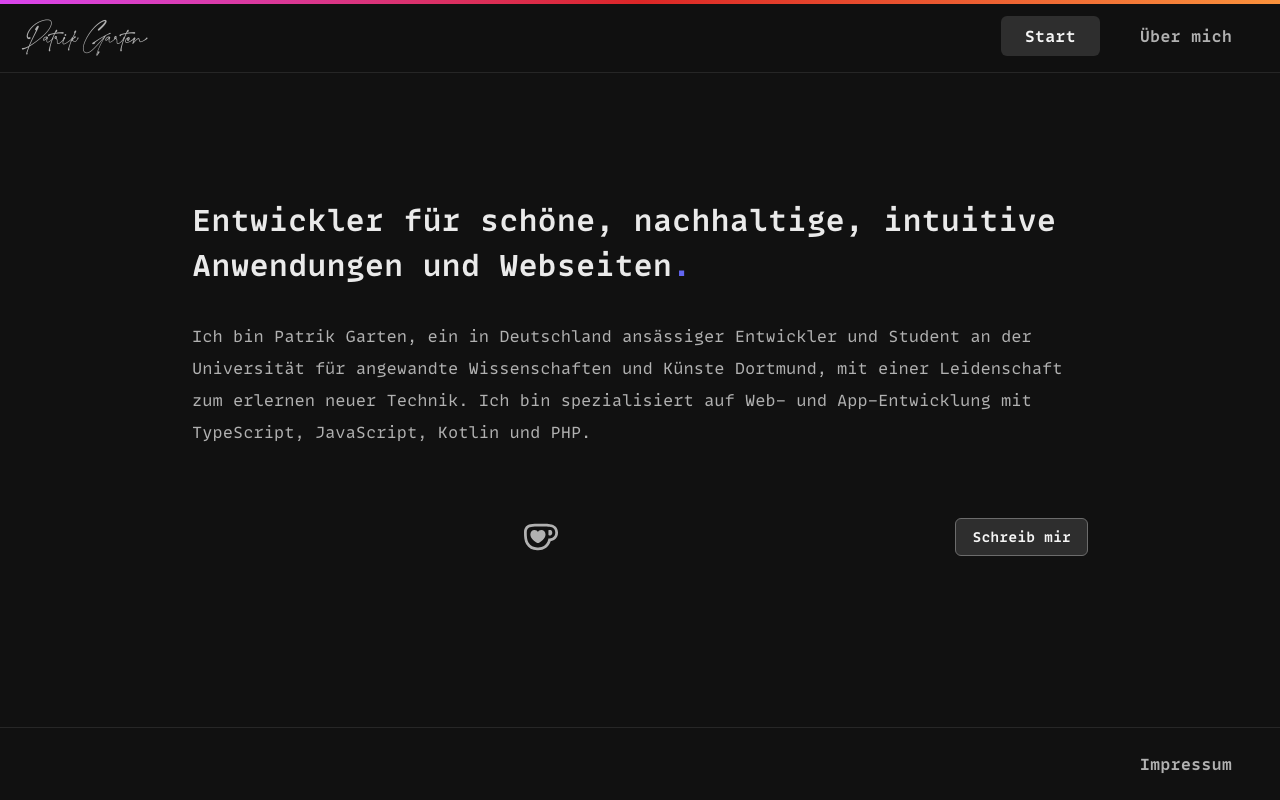
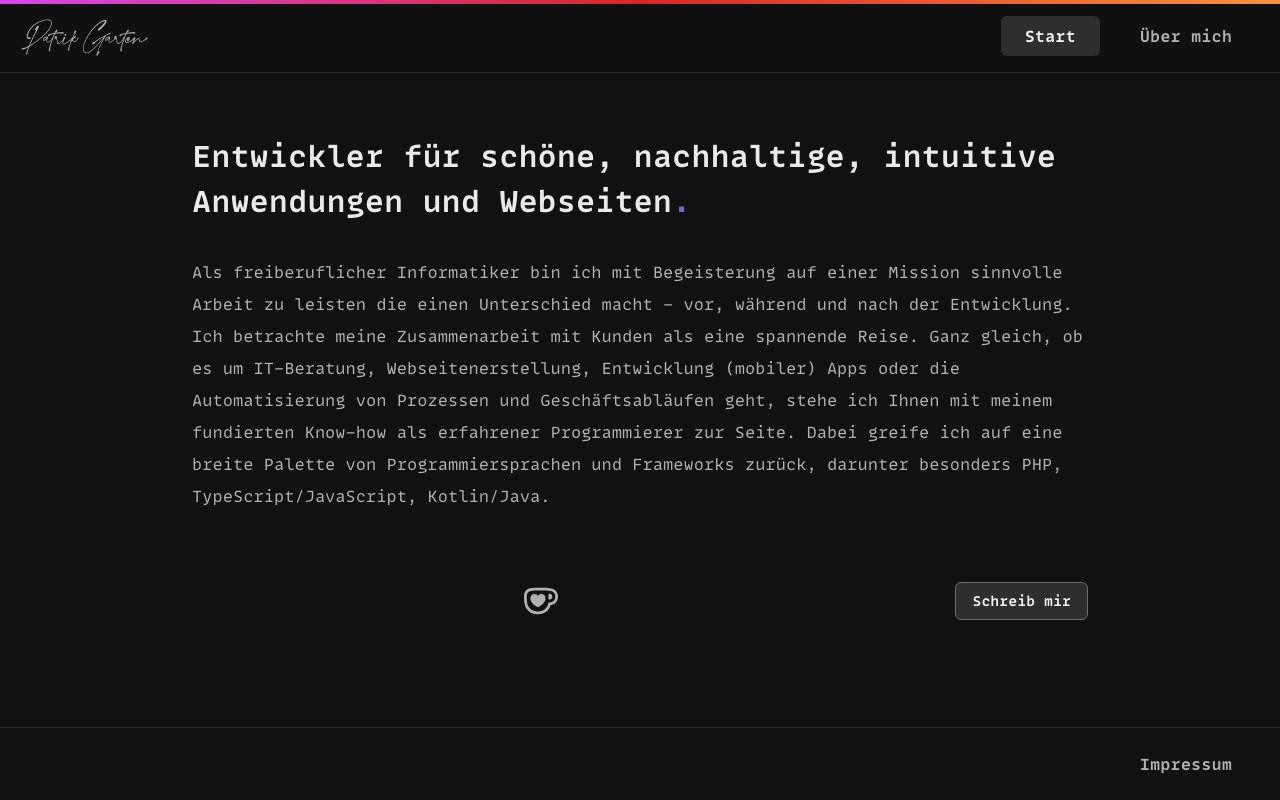
Before and after one commit to paifgx/paifgx.github.io, a Vue app: page / in a window 1280 px wide. Built offline with nearby package versions, Linux system fonts and the light colour scheme; some icons are missing.

Commit message:
feat: change hero text

```diff
--- a/src/components/sections/HeroSection.vue
+++ b/src/components/sections/HeroSection.vue
@@ -10,11 +10,15 @@
     <p
       class="text-sm md:text-base leading-relaxed slg:text-lg lg:leading-loose"
     >
-      Ich bin Patrik Garten, ein in Deutschland ansässiger Entwickler und
-      Student an der Universität für angewandte Wissenschaften und Künste
-      Dortmund, mit einer Leidenschaft zum erlernen neuer Technik. Ich bin
-      spezialisiert auf Web- und App-Entwicklung mit TypeScript, JavaScript,
-      Kotlin und PHP.
+      Als freiberuflicher Informatiker bin ich mit Begeisterung auf einer
+      Mission sinnvolle Arbeit zu leisten die einen Unterschied macht - vor,
+      während und nach der Entwicklung. Ich betrachte meine Zusammenarbeit mit
+      Kunden als eine spannende Reise. Ganz gleich, ob es um IT-Beratung,
+      Webseitenerstellung, Entwicklung (mobiler) Apps oder die Automatisierung
+      von Prozessen und Geschäftsabläufen geht, stehe ich Ihnen mit meinem
+      fundierten Know-how als erfahrener Programmierer zur Seite. Dabei greife
+      ich auf eine breite Palette von Programmiersprachen und Frameworks zurück,
+      darunter besonders PHP, TypeScript/JavaScript, Kotlin/Java.
     </p>
   </div>
 </template>
```
